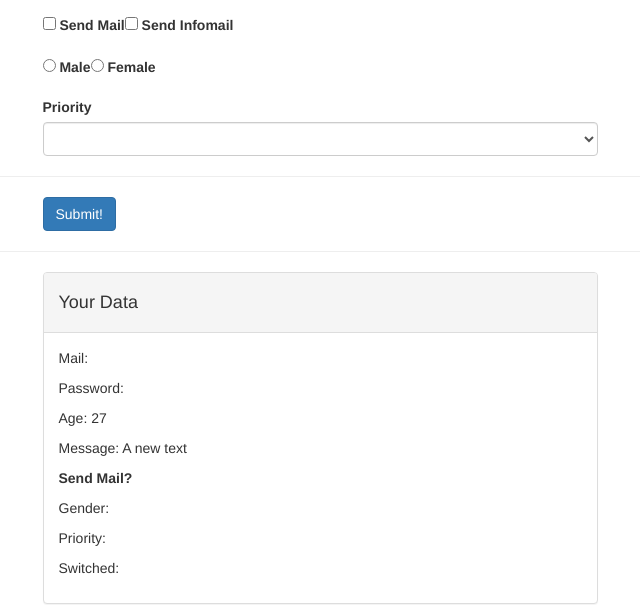
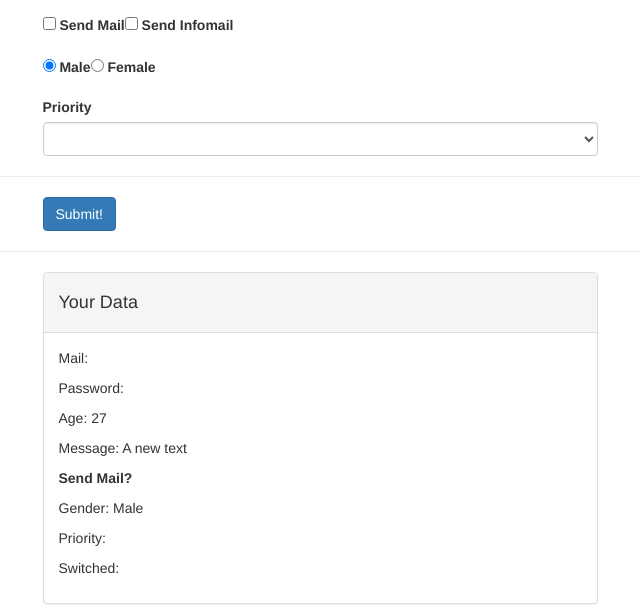
Before and after one commit to fernandotnl/vuejs-course, a Vue app: page / in a window 1280 px wide. Shown: the part 464-1069 px from the top of the page, without its empty margins (320-960 px from the left). Built offline with nearby package versions, Linux system fonts and the light colour scheme.

Commit message:
Binding gender to radio buttons

```diff
--- a/src/App.vue
+++ b/src/App.vue
@@ -70,12 +70,14 @@
                         <input
                                 type="radio"
                                 id="male"
+                                v-model="gender"
                                 value="Male"> Male
                     </label>
                     <label for="female">
                         <input
                                 type="radio"
                                 id="female"
+                                v-model="gender"
                                 value="Female"> Female
                     </label>
                 </div>
@@ -115,7 +117,7 @@
                         <ul>
                             <li :key="item" v-for="item in sendMail">{{ item }}</li>
                         </ul>
-                        <p>Gender:</p>
+                        <p>Gender: {{ gender }}</p>
                         <p>Priority:</p>
                         <p>Switched:</p>
                     </div>
@@ -135,7 +137,8 @@
             age: 27
           },
           message: "A new text",
-          sendMail: []
+          sendMail: [],
+          gender: 'Male'
         }
       }
     }
```
